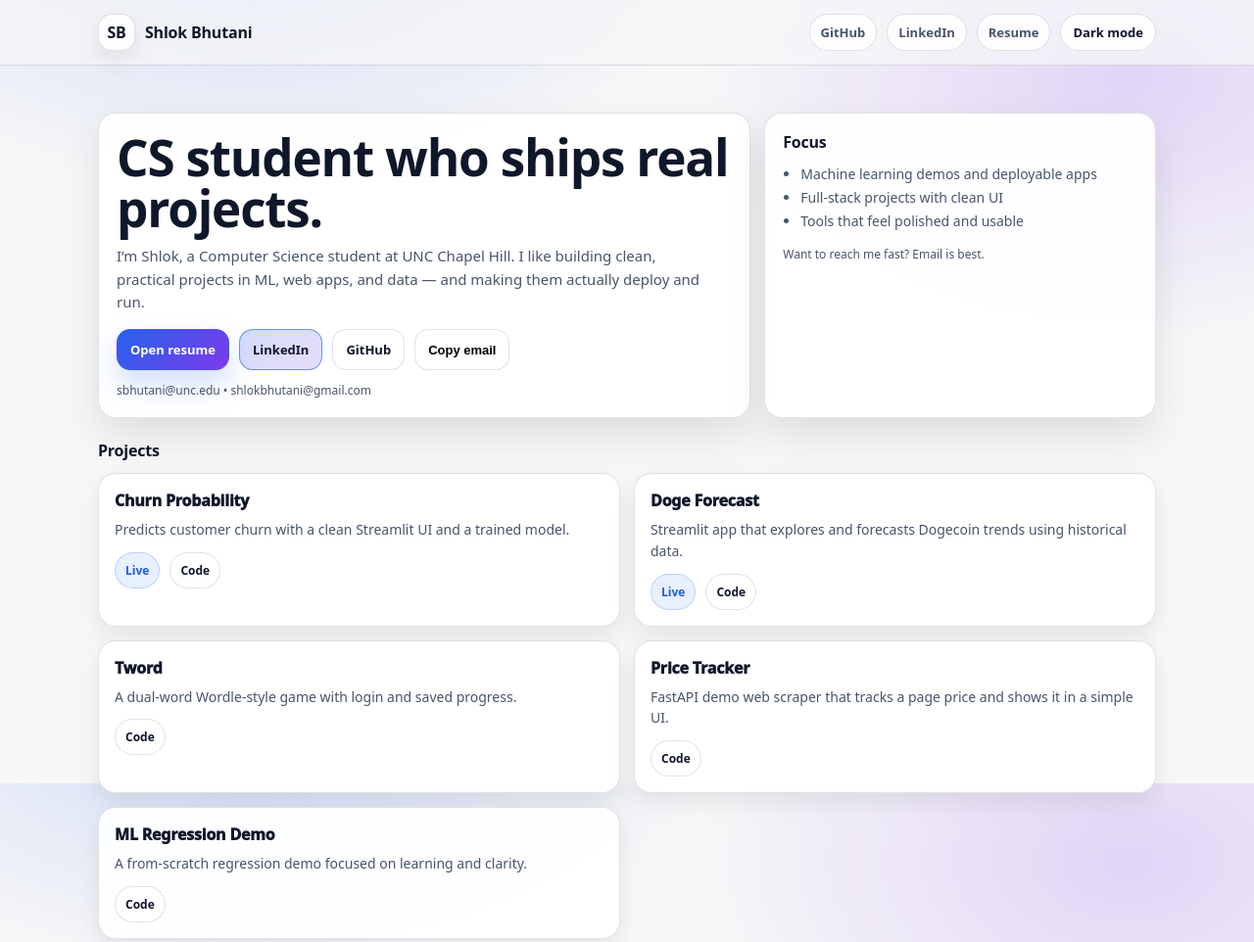
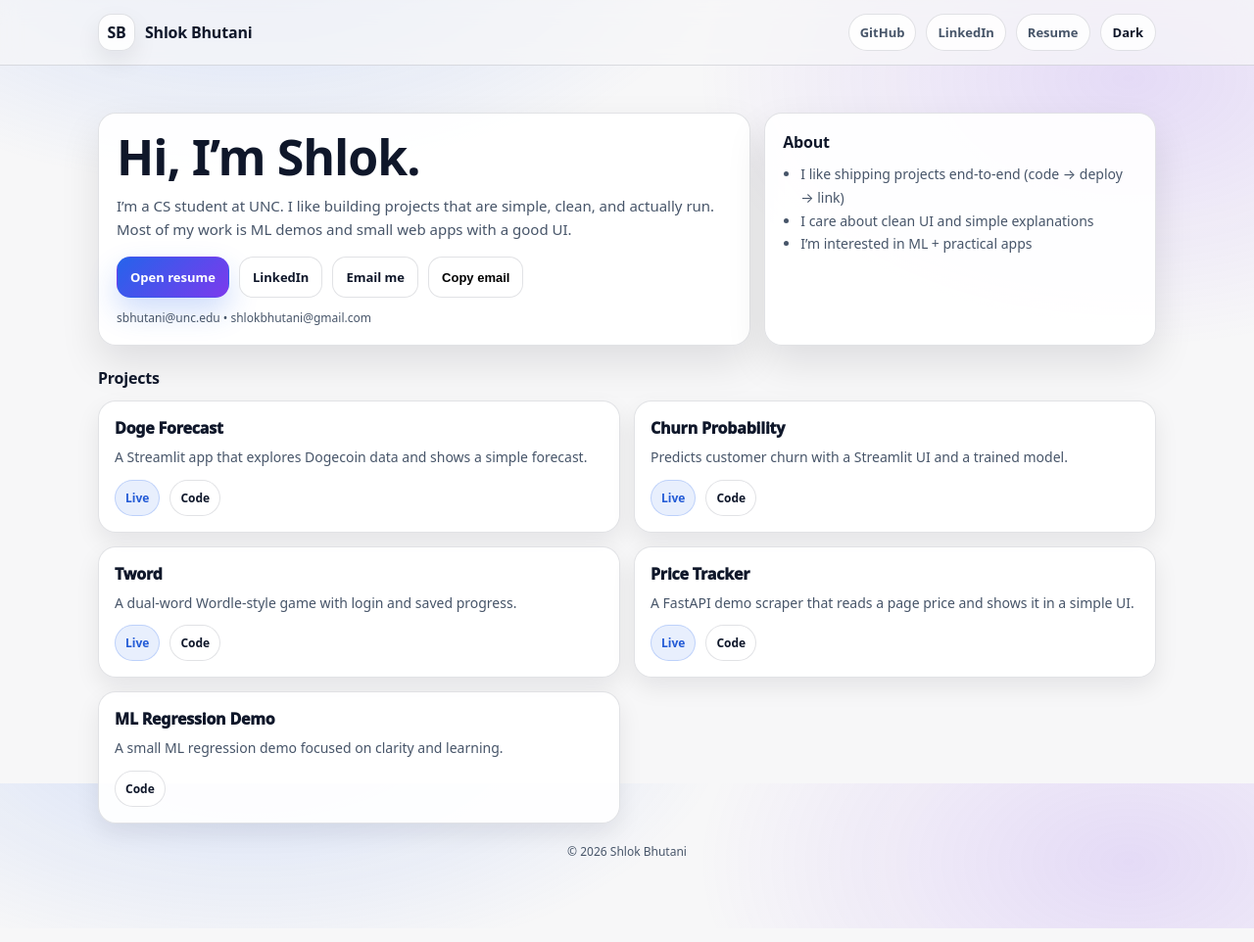
Before and after one commit to shlokbhutani13/shlokbhutani13.github.io, a plain HTML site: page index.html in a window 1280 px wide. Shown: the top 962 px of the page at 98% size. Drawn offline with Linux system fonts and the light colour scheme.

Commit message:
Refine HTML structure and update project details
Updated the description meta tag and adjusted various styles for better clarity and consistency. Changed project descriptions and improved theme toggle functionality.

```diff
--- a/index.html
+++ b/index.html
@@ -4,7 +4,7 @@
   <meta charset="utf-8" />
   <meta name="viewport" content="width=device-width, initial-scale=1" />
   <title>Shlok Bhutani</title>
-  <meta name="description" content="Shlok Bhutani — CS student at UNC Chapel Hill. Projects in ML, web apps, and data." />
+  <meta name="description" content="Shlok Bhutani — CS student at UNC Chapel Hill. I build small, real projects in ML and web apps." />
 
   <style>
     :root{
@@ -17,8 +17,8 @@
       --shadow2:0 10px 25px rgba(2,6,23,.08);
       --r:18px;
 
-      --accent:#2563eb;      /* blue */
-      --accent2:#7c3aed;     /* purple */
+      --accent:#2563eb;
+      --accent2:#7c3aed;
       --chip:rgba(37,99,235,.10);
       --chipBorder:rgba(37,99,235,.22);
     }
@@ -40,8 +40,8 @@
       margin:0;
       font-family: ui-sans-serif, system-ui, -apple-system, Segoe UI, Roboto, Helvetica, Arial;
       background:
-        radial-gradient(900px 500px at 20% -10%, rgba(37,99,235,.20), transparent 55%),
-        radial-gradient(800px 500px at 90% 10%, rgba(124,58,237,.18), transparent 55%),
+        radial-gradient(900px 500px at 20% -10%, rgba(37,99,235,.18), transparent 55%),
+        radial-gradient(800px 500px at 90% 10%, rgba(124,58,237,.15), transparent 55%),
         var(--bg);
       color:var(--text);
     }
@@ -52,7 +52,6 @@
       padding:22px 0 70px;
     }
 
-    /* top bar */
     .nav{
       position:sticky; top:0;
       z-index:50;
@@ -94,10 +93,9 @@
       font-weight:750;
       font-size:13px;
       color:var(--muted);
+      transition:transform .08s ease;
     }
     .chip:hover{transform:translateY(-1px)}
-    .chip{transition:transform .08s ease, background .15s ease}
-
     .toggle{
       display:inline-flex;
       align-items:center;
@@ -112,7 +110,6 @@
       user-select:none;
     }
 
-    /* hero */
     .hero{
       margin-top:26px;
       display:grid;
@@ -129,16 +126,16 @@
     }
     .heroTitle{
       margin:0;
-      font-size: clamp(34px, 4vw, 52px);
-      line-height:1.02;
-      letter-spacing:-1.2px;
+      font-size: clamp(34px, 4vw, 50px);
+      line-height:1.04;
+      letter-spacing:-1px;
     }
     .heroSub{
       margin:12px 0 0;
       color:var(--muted);
-      line-height:1.55;
+      line-height:1.6;
       font-size:15px;
-      max-width:70ch;
+      max-width:72ch;
     }
     .ctaRow{
       display:flex;
@@ -162,10 +159,6 @@
       transition:transform .08s ease, box-shadow .15s ease, background .15s ease;
     }
     .btn:hover{transform:translateY(-1px)}
-    .btn.primary{
-      border-color: color-mix(in oklab, var(--accent) 55%, var(--border));
-      background: linear-gradient(135deg, color-mix(in oklab, var(--accent) 22%, transparent), color-mix(in oklab, var(--accent2) 18%, transparent));
-    }
     .btn.dark{
       background: linear-gradient(135deg, var(--accent), var(--accent2));
       border-color: transparent;
@@ -179,7 +172,6 @@
       line-height:1.5;
     }
 
-    /* side card */
     .sideTitle{
       margin:0 0 10px;
       font-weight:900;
@@ -188,7 +180,6 @@
     }
     .kList{margin:0; padding-left:18px; color:var(--muted); line-height:1.7; font-size:14px}
 
-    /* projects */
     .sectionTitle{
       margin:22px 0 12px;
       font-size:16px;
@@ -202,8 +193,6 @@
       gap:14px;
     }
     .pCard{
-      position:relative;
-      overflow:hidden;
       padding:16px;
       border-radius: var(--r);
       border:1px solid var(--border);
@@ -241,7 +230,6 @@
       color: color-mix(in oklab, var(--accent) 90%, var(--text));
     }
 
-    /* footer */
     .footer{
       margin-top:20px;
       color:var(--muted);
@@ -249,7 +237,6 @@
       text-align:center;
     }
 
-    /* responsive */
     @media (max-width: 900px){
       .hero{grid-template-columns:1fr}
       .projects{grid-template-columns:1fr}
@@ -269,7 +256,7 @@
         <a class="chip" href="https://github.com/shlokbhutani13" target="_blank" rel="noreferrer">GitHub</a>
         <a class="chip" href="https://www.linkedin.com/in/shlokbhutani/" target="_blank" rel="noreferrer">LinkedIn</a>
         <a class="chip" href="Shlok_Bhutani_Resume_2.pdf" target="_blank" rel="noreferrer">Resume</a>
-        <div class="toggle" id="themeToggle">Toggle theme</div>
+        <div class="toggle" id="themeToggle">Theme</div>
       </div>
     </div>
   </div>
@@ -277,16 +264,16 @@
   <main class="container">
     <section class="hero">
       <div class="card">
-        <h1 class="heroTitle">CS student who ships real projects.</h1>
+        <h1 class="heroTitle">Hi, I’m Shlok.</h1>
         <p class="heroSub">
-          I’m Shlok, a Computer Science student at UNC Chapel Hill. I like building clean, practical projects in ML,
-          web apps, and data — and making them actually deploy and run.
+          I’m a CS student at UNC. I like building projects that are simple, clean, and actually run.
+          Most of my work is ML demos and small web apps with a good UI.
         </p>
 
         <div class="ctaRow">
           <a class="btn dark" href="Shlok_Bhutani_Resume_2.pdf" target="_blank" rel="noreferrer">Open resume</a>
-          <a class="btn primary" href="https://www.linkedin.com/in/shlokbhutani/" target="_blank" rel="noreferrer">LinkedIn</a>
-          <a class="btn" href="https://github.com/shlokbhutani13" target="_blank" rel="noreferrer">GitHub</a>
+          <a class="btn" href="https://www.linkedin.com/in/shlokbhutani/" target="_blank" rel="noreferrer">LinkedIn</a>
+          <a class="btn" href="mailto:sbhutani@unc.edu">Email me</a>
           <button class="btn" id="copyEmail">Copy email</button>
         </div>
 
@@ -296,16 +283,12 @@
       </div>
 
       <aside class="card">
-        <h3 class="sideTitle">Focus</h3>
+        <h3 class="sideTitle">About</h3>
         <ul class="kList">
-          <li>Machine learning demos and deployable apps</li>
-          <li>Full-stack projects with clean UI</li>
-          <li>Tools that feel polished and usable</li>
+          <li>I like shipping projects end-to-end (code → deploy → link)</li>
+          <li>I care about clean UI and simple explanations</li>
+          <li>I’m interested in ML + practical apps</li>
         </ul>
-
-        <div class="miniText" style="margin-top:14px;">
-          Want to reach me fast? Email is best.
-        </div>
       </aside>
     </section>
 
@@ -313,8 +296,17 @@
 
     <section class="projects">
       <div class="pCard">
+        <p class="pName">Doge Forecast</p>
+        <p class="pDesc">A Streamlit app that explores Dogecoin data and shows a simple forecast.</p>
+        <div class="pRow">
+          <a class="pill live" href="https://doge-forecast-hzbcysrfyyxfrqzagu6vu7.streamlit.app/" target="_blank" rel="noreferrer">Live</a>
+          <a class="pill" href="https://github.com/shlokbhutani13/doge-forecast" target="_blank" rel="noreferrer">Code</a>
+        </div>
+      </div>
+
+      <div class="pCard">
         <p class="pName">Churn Probability</p>
-        <p class="pDesc">Predicts customer churn with a clean Streamlit UI and a trained model.</p>
+        <p class="pDesc">Predicts customer churn with a Streamlit UI and a trained model.</p>
         <div class="pRow">
           <a class="pill live" href="https://churn-probability-opcp7lvnjqqwejyoo77drm.streamlit.app/" target="_blank" rel="noreferrer">Live</a>
           <a class="pill" href="https://github.com/shlokbhutani13/churn-probability" target="_blank" rel="noreferrer">Code</a>
@@ -322,33 +314,26 @@
       </div>
 
       <div class="pCard">
-        <p class="pName">Doge Forecast</p>
-        <p class="pDesc">Streamlit app that explores and forecasts Dogecoin trends using historical data.</p>
-        <div class="pRow">
-          <a class="pill live" href="https://doge-forecast-hzbcysrfyyxfrqzagu6vu7.streamlit.app/" target="_blank" rel="noreferrer">Live</a>
-          <a class="pill" href="https://github.com/shlokbhutani13/doge-forecast" target="_blank" rel="noreferrer">Code</a>
-        </div>
-      </div>
-
-      <div class="pCard">
         <p class="pName">Tword</p>
         <p class="pDesc">A dual-word Wordle-style game with login and saved progress.</p>
         <div class="pRow">
+          <a class="pill live" href="https://shlokbhutani13.github.io/tword/" target="_blank" rel="noreferrer">Live</a>
           <a class="pill" href="https://github.com/shlokbhutani13/tword" target="_blank" rel="noreferrer">Code</a>
         </div>
       </div>
 
       <div class="pCard">
         <p class="pName">Price Tracker</p>
-        <p class="pDesc">FastAPI demo web scraper that tracks a page price and shows it in a simple UI.</p>
+        <p class="pDesc">A FastAPI demo scraper that reads a page price and shows it in a simple UI.</p>
         <div class="pRow">
+          <a class="pill live" href="https://price-tracker-3sjc.onrender.com" target="_blank" rel="noreferrer">Live</a>
           <a class="pill" href="https://github.com/shlokbhutani13/price_tracker" target="_blank" rel="noreferrer">Code</a>
         </div>
       </div>
 
       <div class="pCard">
         <p class="pName">ML Regression Demo</p>
-        <p class="pDesc">A from-scratch regression demo focused on learning and clarity.</p>
+        <p class="pDesc">A small ML regression demo focused on clarity and learning.</p>
         <div class="pRow">
           <a class="pill" href="https://github.com/shlokbhutani13/ml-regression-demo" target="_blank" rel="noreferrer">Code</a>
         </div>
@@ -361,29 +346,26 @@
   </main>
 
   <script>
-    // year
     document.getElementById("y").textContent = new Date().getFullYear();
 
-    // copy email
     const copyBtn = document.getElementById("copyEmail");
     copyBtn.addEventListener("click", async () => {
       try{
         await navigator.clipboard.writeText("sbhutani@unc.edu");
-        copyBtn.textContent = "Copied!";
+        copyBtn.textContent = "Copied";
         setTimeout(()=> copyBtn.textContent = "Copy email", 900);
       } catch {
-        alert("Copy failed. Email: sbhutani@unc.edu");
+        alert("Email: sbhutani@unc.edu");
       }
     });
 
-    // theme toggle (persist)
     const root = document.documentElement;
     const toggle = document.getElementById("themeToggle");
 
     function setTheme(t){
       root.setAttribute("data-theme", t);
       localStorage.setItem("sb_theme", t);
-      toggle.textContent = t === "dark" ? "Light mode" : "Dark mode";
+      toggle.textContent = t === "dark" ? "Light" : "Dark";
     }
 
     const saved = localStorage.getItem("sb_theme");
```
